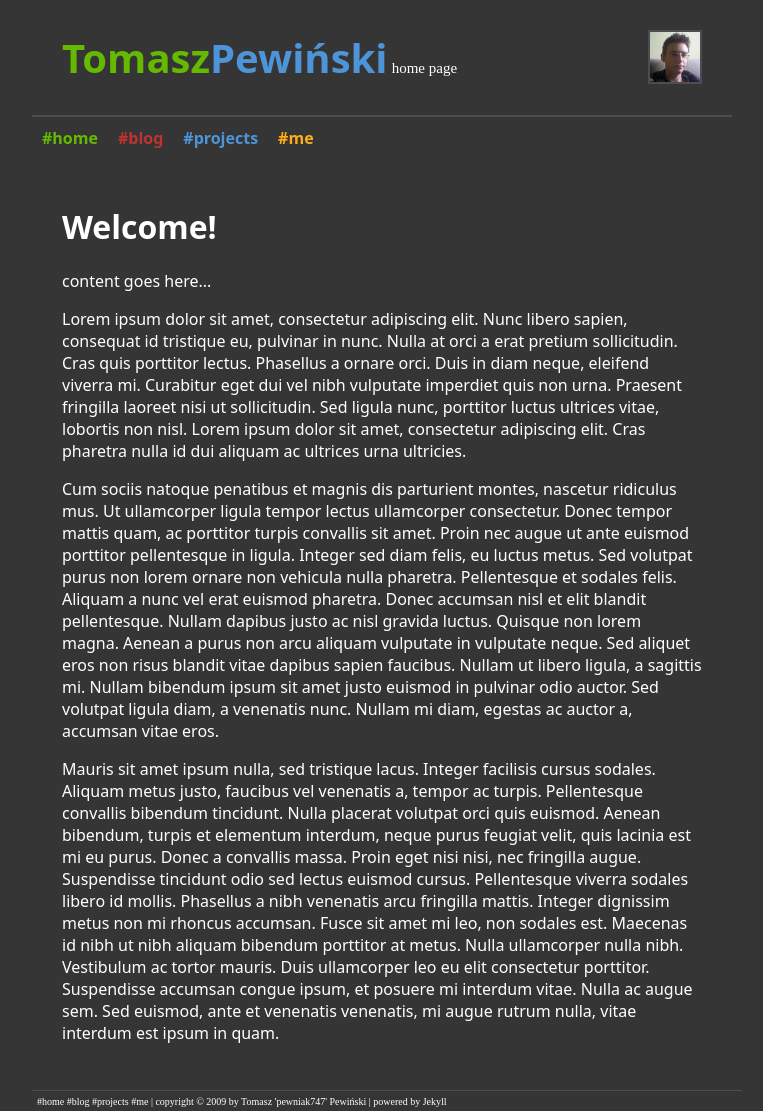
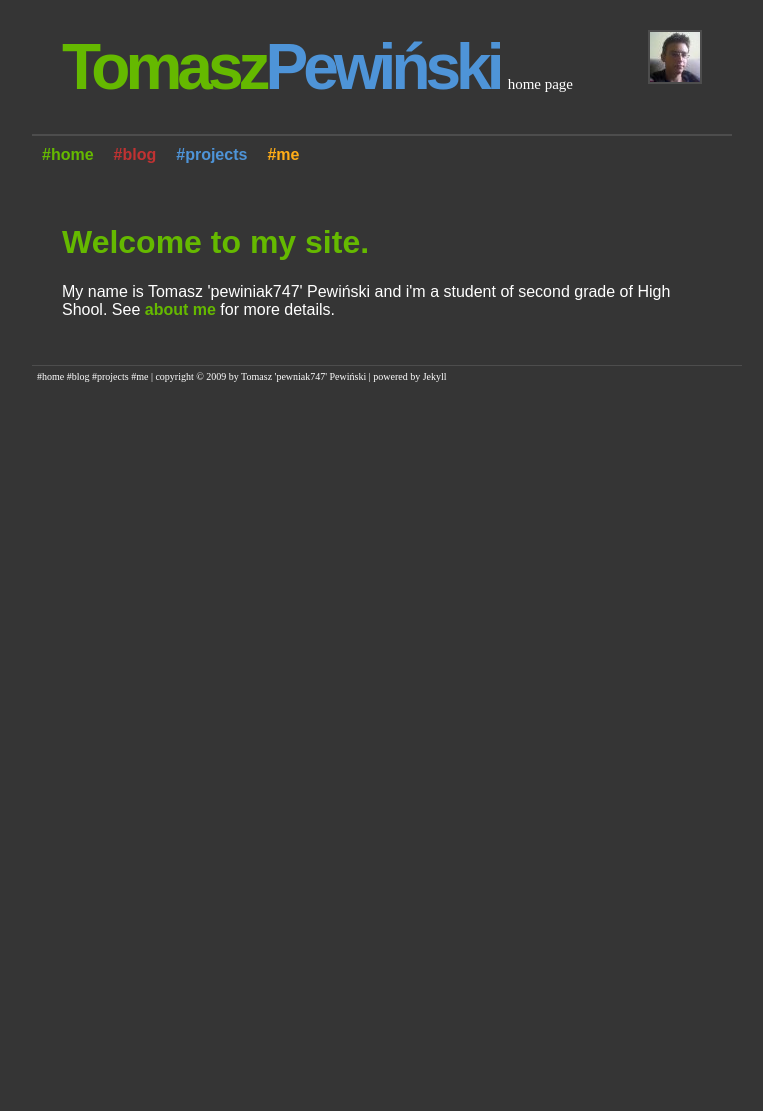
Before and after one commit to pewniak747/pewniak747.github.com, a Jekyll site: the page built from index.html, in a window 1280 px wide. Shown: the whole page, without its empty margins (258-1021 px from the left). Built offline with Jekyll 4.4.1, drawn with Linux system fonts in a browser that asks for light colours; after the commit the page ends 900 px from its top, so only the background shows below that.

Commit message:
Third look

```diff
--- a/_includes/footer.html
+++ b/_includes/footer.html
@@ -1,7 +1,7 @@
 <div id="footer">
 	<a href="index.html">#home</a>
-	<a href="#">#blog</a>
-	<a href="#">#projects</a>
+	<a href="blog.html">#blog</a>
+	<a href="projects.html">#projects</a>
 	<a href="me.html">#me</a>
 	 | copyright &copy; 2009 by Tomasz 'pewniak747' Pewiński
 	 | powered by <a href="http://wiki.github.com/mojombo/jekyll">Jekyll</a>
--- a/_includes/header.html
+++ b/_includes/header.html
@@ -1,8 +1,8 @@
 <div id="header">
 	<div id="top"></div>
 	<div id="head">
-		<h1><span class="color1">Tomasz</span><span class="color2">Pewiński</span></h1>
-		<h2>{{ page.description }}</h2>
+		<h1><span class="color1">Tomasz</span><span class="color3">Pewiński</span></h1>
+		<h2>&nbsp;{{ page.description }}</h2>
 		<div id="avatar"></div>
 	</div>
 </div>
--- a/_includes/nav.html
+++ b/_includes/nav.html
@@ -1,8 +1,8 @@
 <div id="nav">
 <ul>
 	<li><a href="index.html" id="home"> #home</a></li>
-	<li><a href="#" id="blog">#blog</a></li>
-	<li><a href="#" id="projects">#projects</a></li>
+	<li><a href="blog.html" id="blog">#blog</a></li>
+	<li><a href="projects.html" id="projects">#projects</a></li>
 	<li><a href="me.html" id="me">#me</a></li>
 </ul>
 </div>
--- a/index.html
+++ b/index.html
@@ -3,11 +3,19 @@ layout: main
 title: Home page
 description: home page
 ---
-<h1>Welcome!</h1>
+<h1 class="color1">Welcome to my site.</h1>
+<!--
 <p>content goes here...</p>
 
-<p>Lorem ipsum dolor sit amet, consectetur adipiscing elit. Nunc libero sapien, consequat id tristique eu, pulvinar in nunc. Nulla at orci a erat pretium sollicitudin. Cras quis porttitor lectus. Phasellus a ornare orci. Duis in diam neque, eleifend viverra mi. Curabitur eget dui vel nibh vulputate imperdiet quis non urna. Praesent fringilla laoreet nisi ut sollicitudin. Sed ligula nunc, porttitor luctus ultrices vitae, lobortis non nisl. Lorem ipsum dolor sit amet, consectetur adipiscing elit. Cras pharetra nulla id dui aliquam ac ultrices urna ultricies.</p>
+<p>Lorem ipsum dolor sit amet, <a href="#">consectetur adipiscing elit</a>. Nunc libero sapien, consequat id tristique eu, pulvinar in nunc. Nulla at orci a erat pretium sollicitudin. Cras quis porttitor lectus. Phasellus a ornare orci. Duis in diam neque, eleifend viverra mi. Curabitur eget dui vel nibh vulputate imperdiet quis non urna. Praesent fringilla laoreet nisi ut sollicitudin. Sed ligula nunc, porttitor luctus ultrices vitae, lobortis non nisl. Lorem ipsum dolor sit amet, consectetur adipiscing elit. Cras pharetra nulla id dui aliquam ac ultrices urna ultricies.</p>
+<p>There goes some code...</p>
+<pre>
+def say_hi name
+	puts "Hello, #{name}"
+end
+</pre>
 
 <p>Cum sociis natoque penatibus et magnis dis parturient montes, nascetur ridiculus mus. Ut ullamcorper ligula tempor lectus ullamcorper consectetur. Donec tempor mattis quam, ac porttitor turpis convallis sit amet. Proin nec augue ut ante euismod porttitor pellentesque in ligula. Integer sed diam felis, eu luctus metus. Sed volutpat purus non lorem ornare non vehicula nulla pharetra. Pellentesque et sodales felis. Aliquam a nunc vel erat euismod pharetra. Donec accumsan nisl et elit blandit pellentesque. Nullam dapibus justo ac nisl gravida luctus. Quisque non lorem magna. Aenean a purus non arcu aliquam vulputate in vulputate neque. Sed aliquet eros non risus blandit vitae dapibus sapien faucibus. Nullam ut libero ligula, a sagittis mi. Nullam bibendum ipsum sit amet justo euismod in pulvinar odio auctor. Sed volutpat ligula diam, a venenatis nunc. Nullam mi diam, egestas ac auctor a, accumsan vitae eros.</p>
+-->
 
-<p>Mauris sit amet ipsum nulla, sed tristique lacus. Integer facilisis cursus sodales. Aliquam metus justo, faucibus vel venenatis a, tempor ac turpis. Pellentesque convallis bibendum tincidunt. Nulla placerat volutpat orci quis euismod. Aenean bibendum, turpis et elementum interdum, neque purus feugiat velit, quis lacinia est mi eu purus. Donec a convallis massa. Proin eget nisi nisi, nec fringilla augue. Suspendisse tincidunt odio sed lectus euismod cursus. Pellentesque viverra sodales libero id mollis. Phasellus a nibh venenatis arcu fringilla mattis. Integer dignissim metus non mi rhoncus accumsan. Fusce sit amet mi leo, non sodales est. Maecenas id nibh ut nibh aliquam bibendum porttitor at metus. Nulla ullamcorper nulla nibh. Vestibulum ac tortor mauris. Duis ullamcorper leo eu elit consectetur porttitor. Suspendisse accumsan congue ipsum, et posuere mi interdum vitae. Nulla ac augue sem. Sed euismod, ante et venenatis venenatis, mi augue rutrum nulla, vitae interdum est ipsum in quam. </p>
+<p>My name is Tomasz 'pewiniak747' Pewiński and i'm a student of second grade of High Shool. See <a href="me.html">about me</a> for more details.</p>
--- a/me.html
+++ b/me.html
@@ -3,7 +3,7 @@ layout: main
 title: About me
 description: about me
 ---
-<h1>About me</h1>
+<h1 class="color4">About me</h1>
 <p>Student of second grade High School of Poznań. Interested in computer science, programming and webdesign, sport (tennis), books and music.</p>
 <h2>Contact</h2>
 <p>mail: <a href="mailto:pewniak747@gmail.com">pewniak747@gmail.com</a></p>
--- a/style.css
+++ b/style.css
@@ -1,7 +1,7 @@
 body {
 	background-color: #353535;
 	color: #ffffff;
-	font-family: "Sans";
+	font-family: "Arial";
 	margin: 0;
 }
 
@@ -21,7 +21,8 @@ body {
 	margin: 0;
 	padding: 0;
 	display: inline;
-	font-size: 40px;
+	font-size: 4em;
+	letter-spacing: -5px;
 }
 
 #header h2 {
@@ -33,14 +34,21 @@ body {
 	font-family: "Fixed";
 }
 
-#header .color1 {
+.color1 {
 	color: #65B900;
 }
 
-#header .color2 {
+.color2 {
+	color: #C03232;
+}
+
+.color3 {
 	color: #4E94D8;
 }
 
+.color4 {
+	color: #FFAD17;
+}
 #header #avatar {
 	width: 50px;
 	height: 50px;
@@ -119,15 +127,47 @@ body {
 	padding: 30px;
 }
 
+#content h1 {
+	font-size: 2em;
+}
+
+#content h2 {
+	font-size: 1.5em;
+}
+
 #content a {
 	text-decoration: none;
 	color: #65B900;
+	font-weight: bold;
+}
+
+#content pre {
+	padding: 5px 0 5px 10px;
+	border-left: 3px solid white;
+	background-color: #4A4A4A;
+}
+
+#projects li, #posts li {
+	border-top: 2px solid #4D4D4D;
+	margin-bottom: 10px;
+}
+
+#projects h2 {
+	color: #65B900;
+	font-size: 1.8em;
+}
+
+#posts .title {
+	font-size: 2em;
+}
+
+#posts h1 {
+	font-size: 1.5em;
 }
 
 #footer {
 	width: 100%;
 	height: 10px;
-	/*background-color: #4D4D4D;*/
 	border-top: 1px solid #4D4D4D;
 	margin: 0;
 	padding: 5px;
```
Also changed, not shown: 3 other files.
